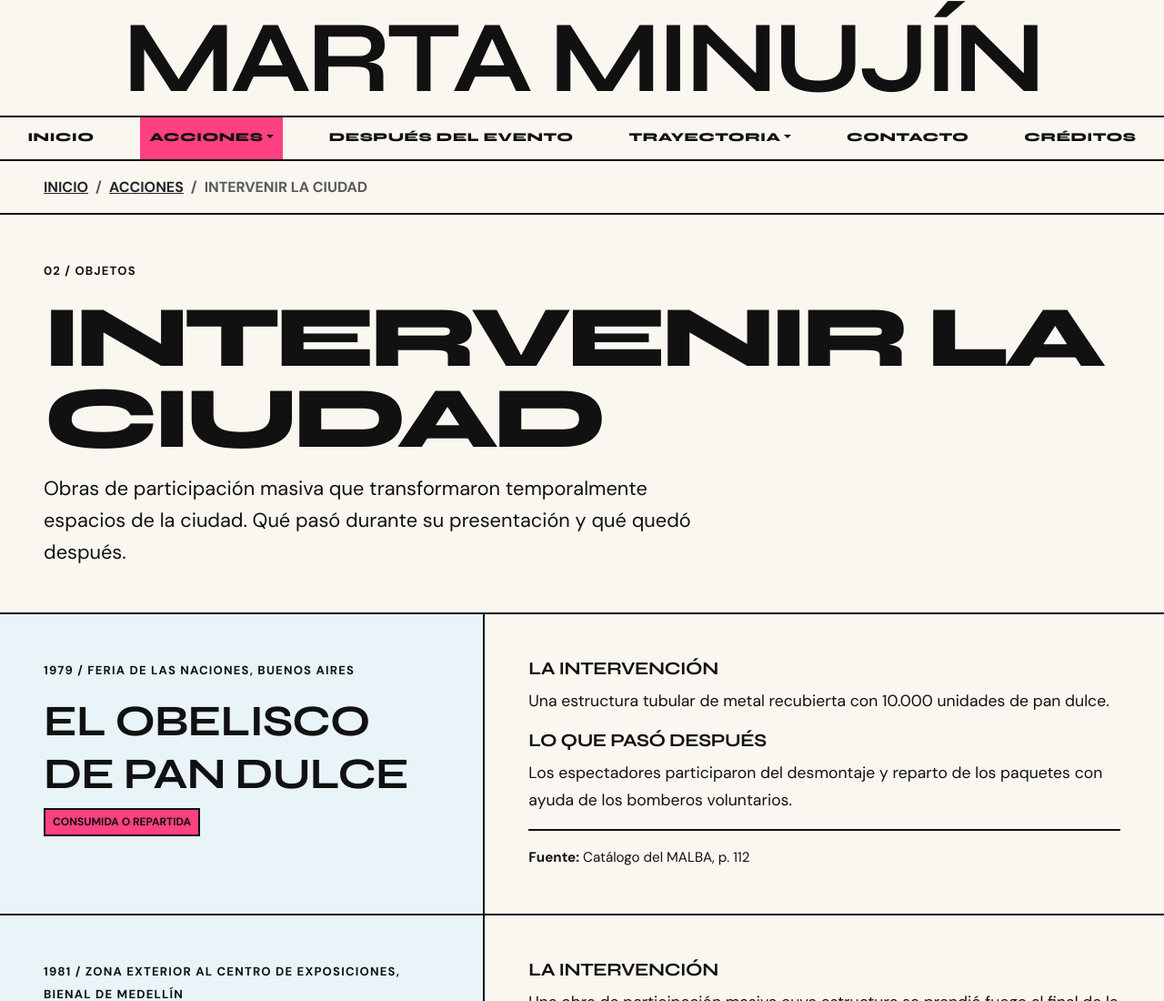
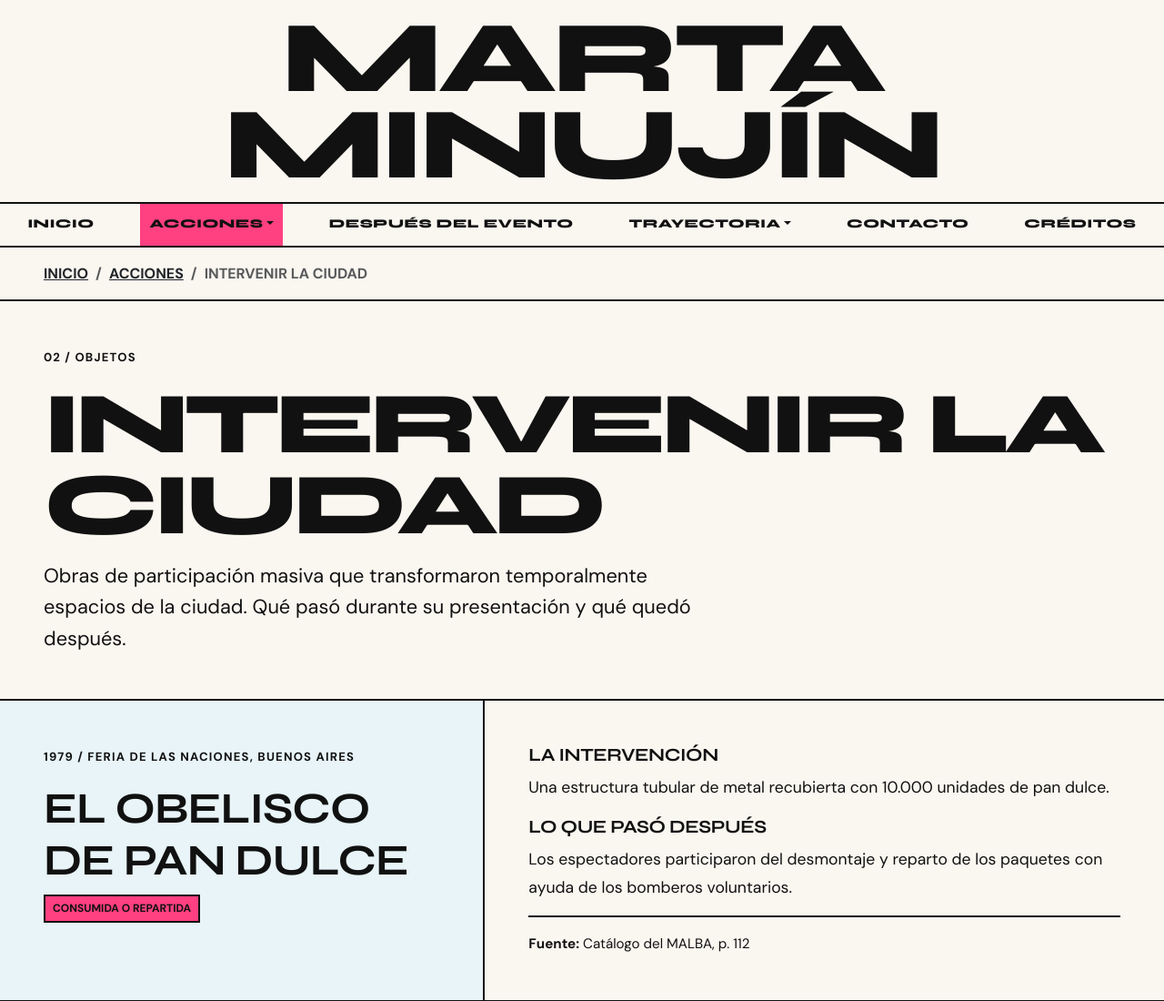
Before and after one commit to matiasdvassallo/INFO.TP2, a plain HTML site: page acciones/intervenir-ciudad.html in a window 1280 px wide. Shown: the top 1100 px of the page at 91% size. Drawn offline with nearby package versions, Linux system fonts and the light colour scheme.

Commit message:
Normalizacion del header
Se ajusta el header en las paginas de intervenir ciudad para que queden igual a la home

```diff
--- a/acciones/intervenir-ciudad.html
+++ b/acciones/intervenir-ciudad.html
@@ -13,9 +13,12 @@
 </head>
 <body>
 
+  <!-- CABECERA: NOMBRE GIGANTE EDGE-TO-EDGE -->
   <header class="container-fluid px-0 bg-principal">
-    <a class="marca-enlace" href="../index.html" aria-label="Volver al inicio de Marta Minujín">
-      <span class="texto-gigante text-uppercase text-center d-block m-0 py-2 py-md-3">Marta Minujín</span>
+    <a class="marca-enlace text-decoration-none d-block" href="../index.html" aria-label="Volver al inicio de Marta Minujín">
+      <span class="texto-gigante text-uppercase text-center d-block m-0 py-2 py-md-3">
+        Marta Minujín
+      </span>
     </a>
   </header>
 
--- a/css/estilos.css
+++ b/css/estilos.css
@@ -558,3 +558,19 @@ figure.marco-imagen .foto-archivo{
   --cat-destino: #FF4081;   /* rosa acento */
   --cat-registro: #FFD60A;  /* amarillo */
 }
+
+.marca-enlace,
+.marca-enlace:hover {
+  text-decoration: none;
+  color: var(--texto-negro);
+}
+
+.texto-gigante {
+  font-family: var(--fuente-titulos);
+  font-weight: 800;
+  font-size: calc(6.5vw + 1.8rem);
+  line-height: 0.85;
+  letter-spacing: -0.04em;
+  color: var(--texto-negro);
+  border-bottom: var(--grosor-borde) solid var(--texto-negro);
+}
```
